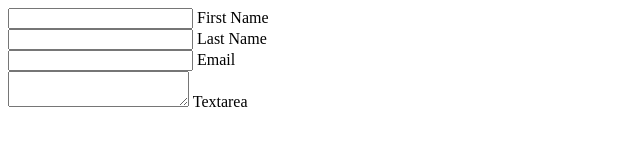
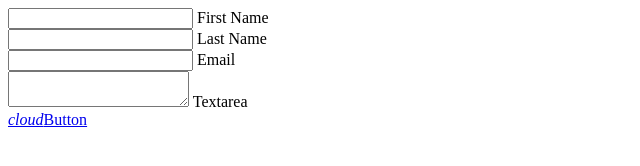
Before and after one commit to H-code-A/projeto-teste-git, a plain HTML site: page index.html in a window 1280 px wide. Shown: the whole page, without its empty margins (0-640 px from the left). Drawn offline with Linux system fonts and the light colour scheme.

Commit message:
git commit -m "acrescentando butão"

```diff
--- a/index.html
+++ b/index.html
@@ -24,5 +24,7 @@
         <label for="textarea1">Textarea</label>
       </div>
     </form>
+
+    <a href="#" class="waves-effect waves-light btn-large"><i class="material-icons right">cloud</i>Button</a>
 </body>
 </html>
```
